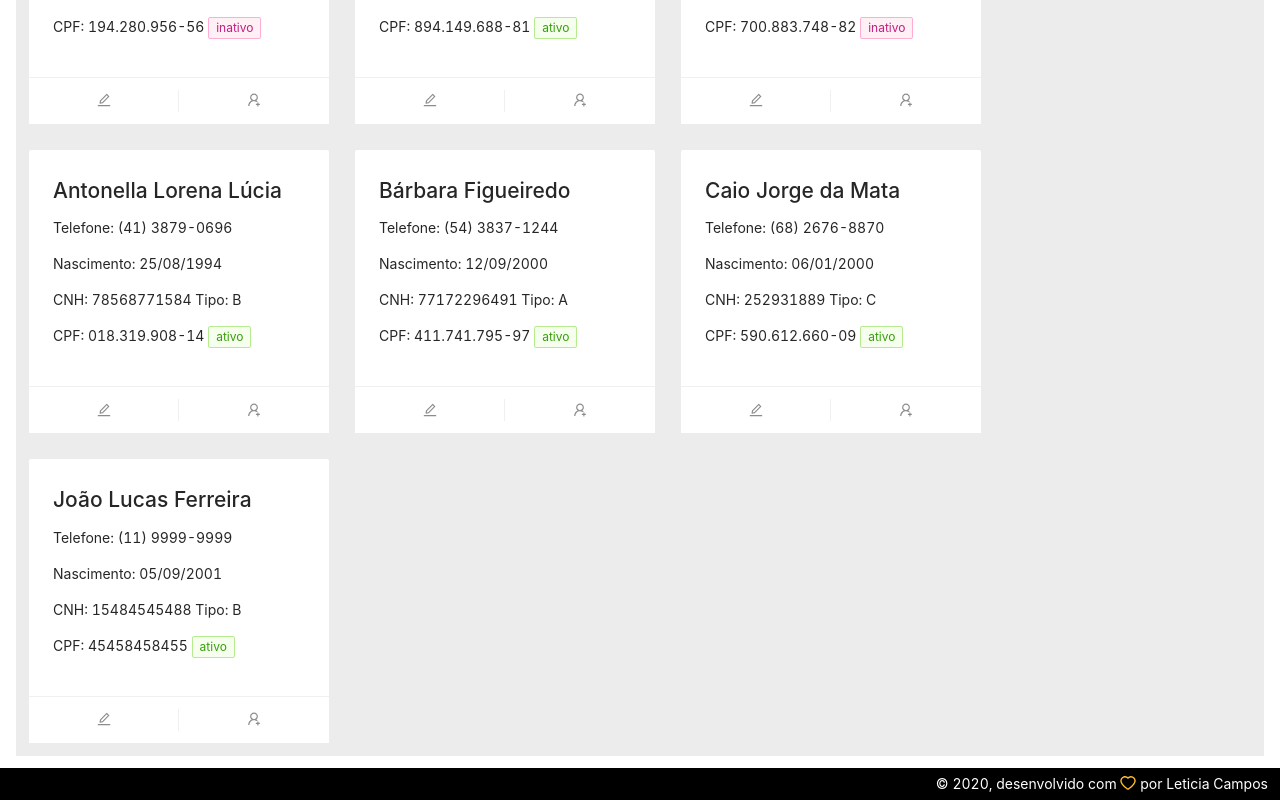
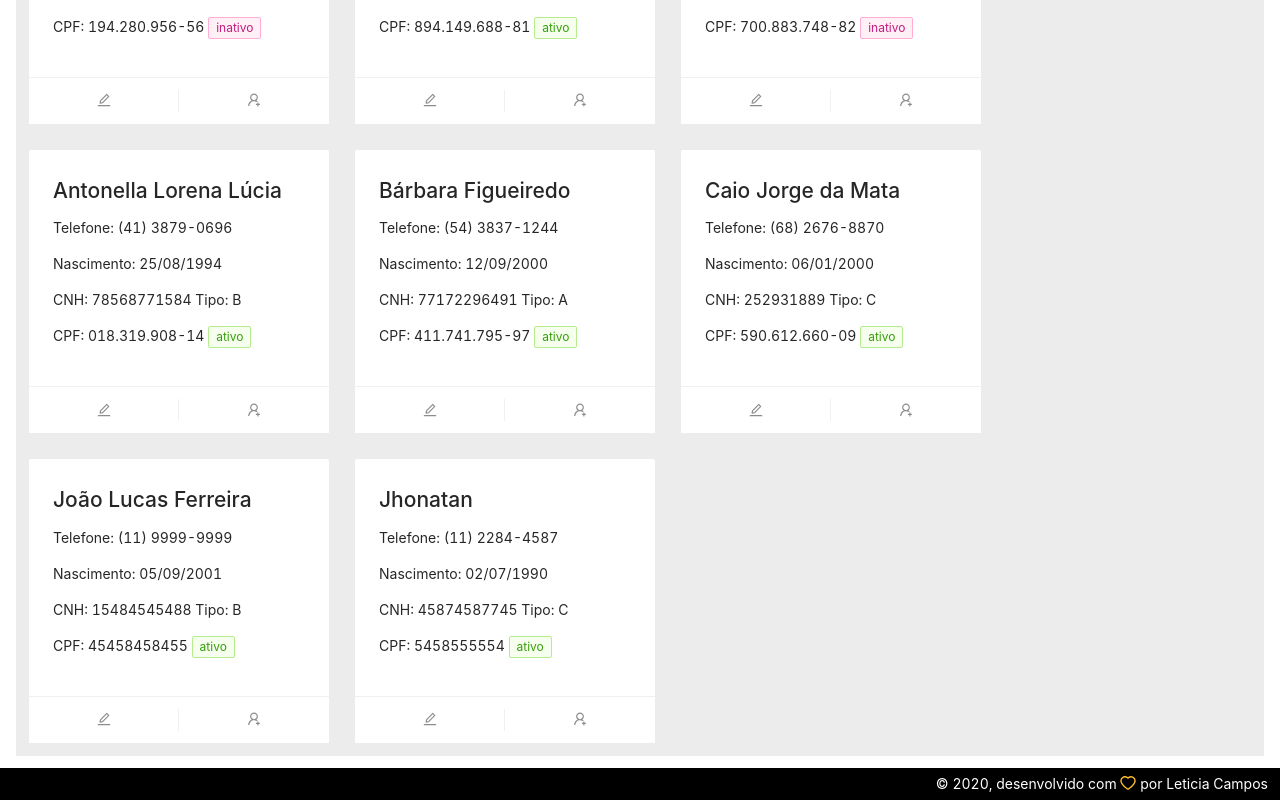
Before and after one commit to leticiacamposs2/driverpad, a React (Create React App) app: page / in a window 1280 px wide. Shown: the part 387-1187 px from the top of the page. Built offline with nearby package versions, Linux system fonts and the light colour scheme; data requests are answered from the project's data file.

Commit message:
adicionando tooltip

```diff
--- a/db.json
+++ b/db.json
@@ -69,6 +69,16 @@
       "cpf": "45458458455",
       "active": true,
       "id": 7
+    },
+    {
+      "id": 8,
+      "name": "Jhonatan",
+      "phone": "(11) 2284-4587",
+      "birth": "02/07/1990",
+      "cnh": "45874587745",
+      "typeOfCnh": "C",
+      "cpf": "5458555554",
+      "active": true
     }
   ]
 }
--- a/src/components/Cards/index.js
+++ b/src/components/Cards/index.js
@@ -1,6 +1,6 @@
 import React from 'react';
 import { Link, BrowserRouter } from 'react-router-dom';
-import { Card, Tag } from 'antd';
+import { Tooltip, Card, Tag } from 'antd';
 import { EditOutlined, UserAddOutlined } from '@ant-design/icons';
 import './styles.css';
 
@@ -14,10 +14,14 @@ const Cards = ({ id, name, phone, birth, cnh, typeOfCnh, cpf, active, color }) =
                     style={{ width: 300 }}
                     actions={[
                         <Link to={`/editar-motorista/${id}`}>
-                            <EditOutlined key="edit"/>
+                            <Tooltip placement="topLeft" title="Editar este cadastro">
+                                <EditOutlined key="edit"/>
+                            </Tooltip>
                         </Link>,
                         <Link to="/cadastro-de-motorista">
-                            <UserAddOutlined key="user"/>
+                            <Tooltip placement="topLeft" title="Novo cadastro">
+                                <UserAddOutlined key="user"/>
+                            </Tooltip>
                         </Link>
                     ]}>
                     <h1>{name}</h1>
```
